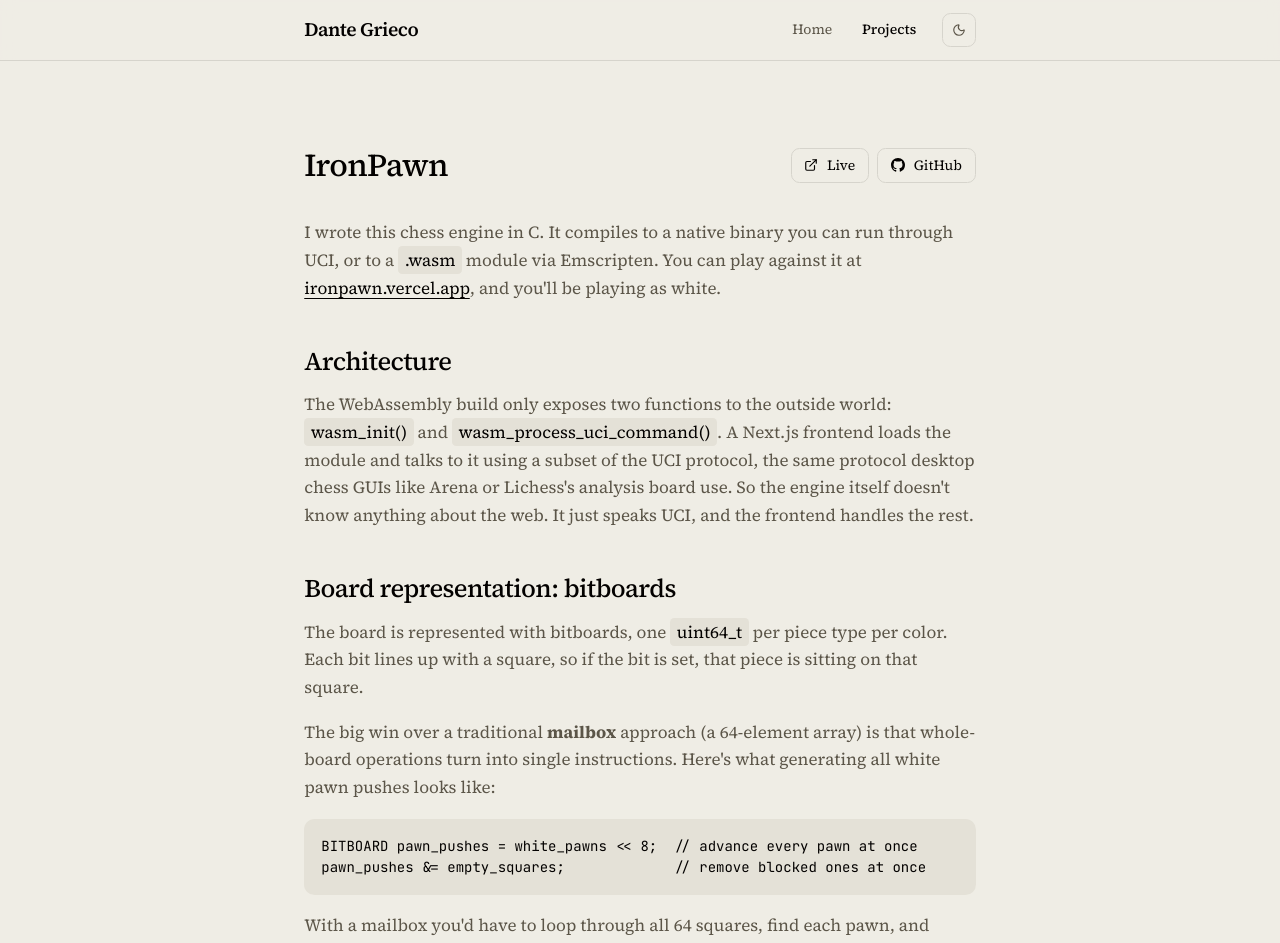
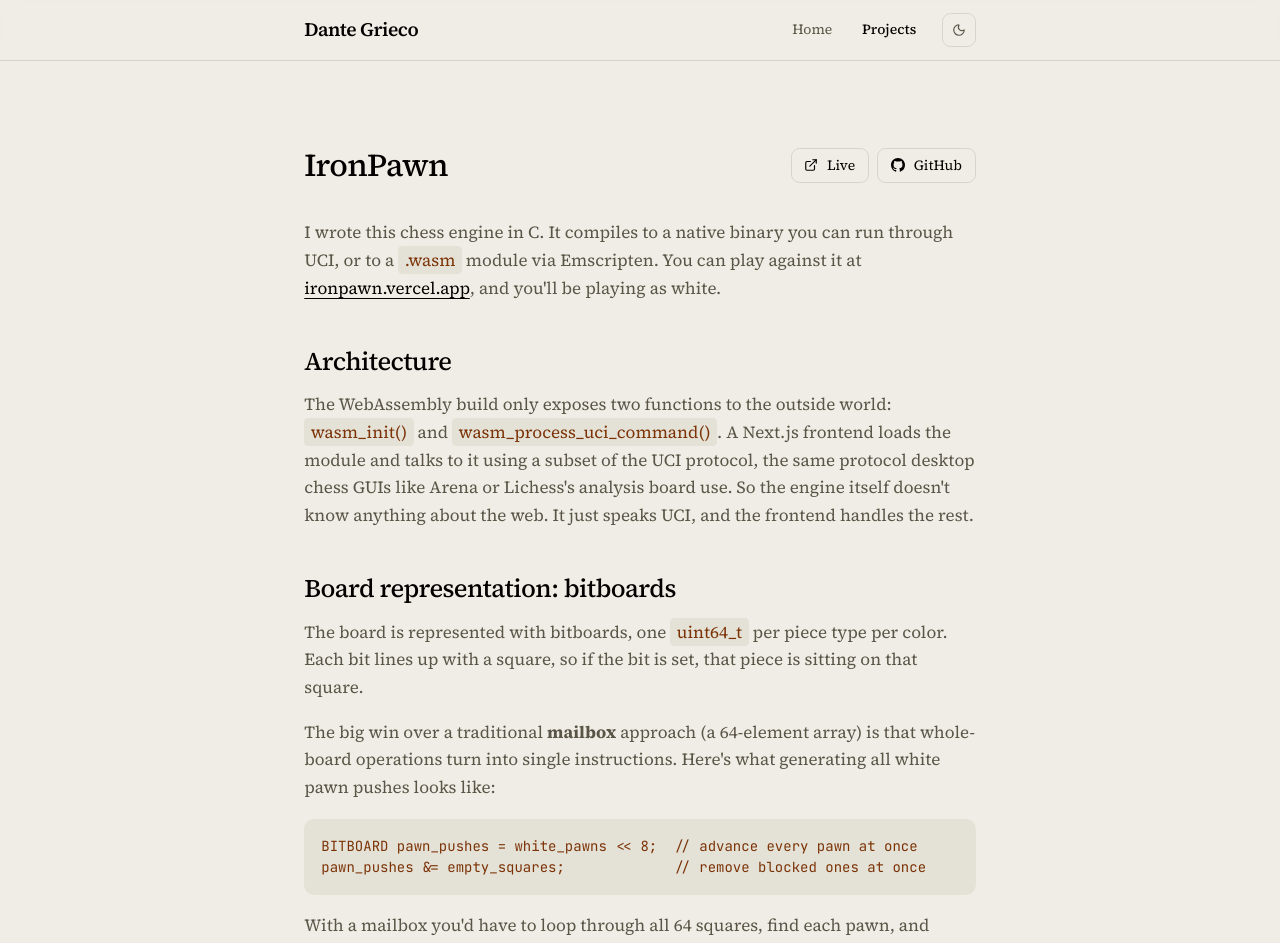
Before and after one commit to dgrco/my-portfolio, a Next.js app: page /projects/chess-engine in a window 1280 px wide. Shown: the top 943 px of the page. Built offline with nearby package versions, Linux system fonts and the light colour scheme.

Commit message:
change code foreground colors

```diff
--- a/mdx-components.tsx
+++ b/mdx-components.tsx
@@ -28,17 +28,17 @@ export function useMDXComponents(components: MDXComponents): MDXComponents {
     ),
     li: ({ children }) => <li>{children}</li>,
     pre: ({ children, ...props }) => (
-        <pre className="rounded-lg max-w-full overflow-x-auto text-[13px] mb-4 py-4 px-4 bg-muted" {...props}>
+        <pre className="rounded-lg max-w-full overflow-x-auto text-[13px] mb-4 py-4 px-4 bg-muted text-amber-900 dark:text-blue-300" {...props}>
         {children}
       </pre>
     ),
     code: ({ children, className }) => {
       const isBlock = className?.includes('language-')
       return isBlock ? (
-        <code className={`${className} font-mono text-[14px]`}>{children}</code>
+        <code className={`${className} font-mono text-[14px] text-amber-900 dark:text-blue-300`}>{children}</code>
       ) : (
         <code
-          className="text-[17px] font-serif bg-muted px-1.5 py-0.5 rounded text-foreground"
+          className="text-[17px] font-serif bg-muted px-1.5 py-0.5 rounded text-amber-900 dark:text-blue-300"
           style={{ overflowWrap: 'anywhere' }}
         >
           {children}
--- a/src/components/ProjectTable.tsx
+++ b/src/components/ProjectTable.tsx
@@ -12,7 +12,7 @@ export function ProjectTable({ rows }: { rows: [string, string][] }) {
           {rows.map(([file, responsibility]) => (
             <tr key={file} className="border-b border-border last:border-0">
               <td className="px-4 py-2.5">
-                <code className="text-[14px] bg-muted px-1.5 py-0.5 rounded">{file}</code>
+                <code className="text-[14px] bg-muted px-1.5 py-0.5 rounded text-amber-800 dark:text-blue-300">{file}</code>
               </td>
               <td className="px-4 py-2.5 text-muted-foreground">
                 {responsibility}
```
